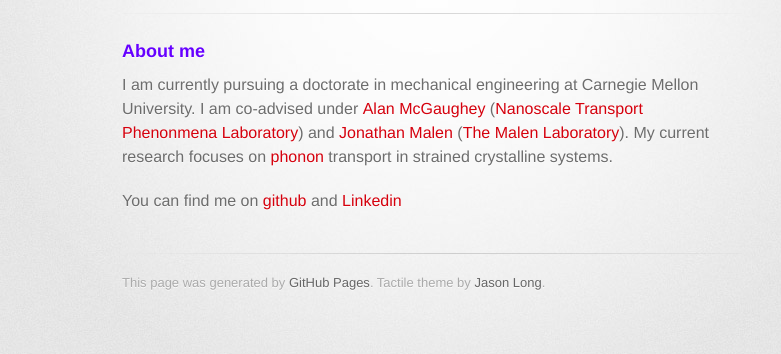
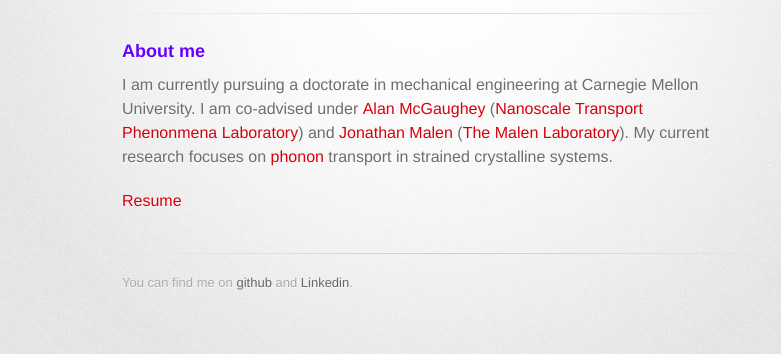
Before and after one commit to kparrish/kparrish.github.io, a plain HTML site: page index.html in a window 1280 px wide. Shown: the part 160-514 px from the top of the page, without its empty margins (208-989 px from the left). Drawn offline with Linux system fonts and the light colour scheme.

Commit message:
Update index.html

```diff
--- a/index.html
+++ b/index.html
@@ -30,11 +30,13 @@
 
 <p>I am currently pursuing a doctorate in mechanical engineering at Carnegie Mellon University. I am co-advised under <a href="http://www.cmu.edu/me/people/alan-j-h-mcgaughey.html">Alan McGaughey</a> (<a href="http://ntpl.me.cmu.edu/">Nanoscale Transport Phenonmena Laboratory</a>) and <a href="http://www.cmu.edu/me/people/jonathan-a-malen.html">Jonathan Malen</a> (<a href="http://www.cmu.edu/me/malen/Lab_Website/Home.html">The Malen Laboratory</a>). My current research focuses on <a href="http://en.wikipedia.org/wiki/Phonon">phonon</a> transport in strained crystalline systems.</p>
 
-<p>You can find me on <a href="http://www.github.com/kparrish">github</a> and <a href="http://www.linkedin.com/pub/kevin-parrish/58/86a/b27">Linkedin</a></p>
+<p>
+  <a href="Kevin_Dale_Parrish_resume.pdf">Resume</a>
+</p>
         </section>
 
         <footer>
-          This page was generated by <a href="http://pages.github.com">GitHub Pages</a>. Tactile theme by <a href="https://twitter.com/jasonlong">Jason Long</a>.
+          You can find me on <a href="http://www.github.com/kparrish">github</a> and <a href="http://www.linkedin.com/pub/kevin-parrish/58/86a/b27">Linkedin</a>.
         </footer>
 
 
```
